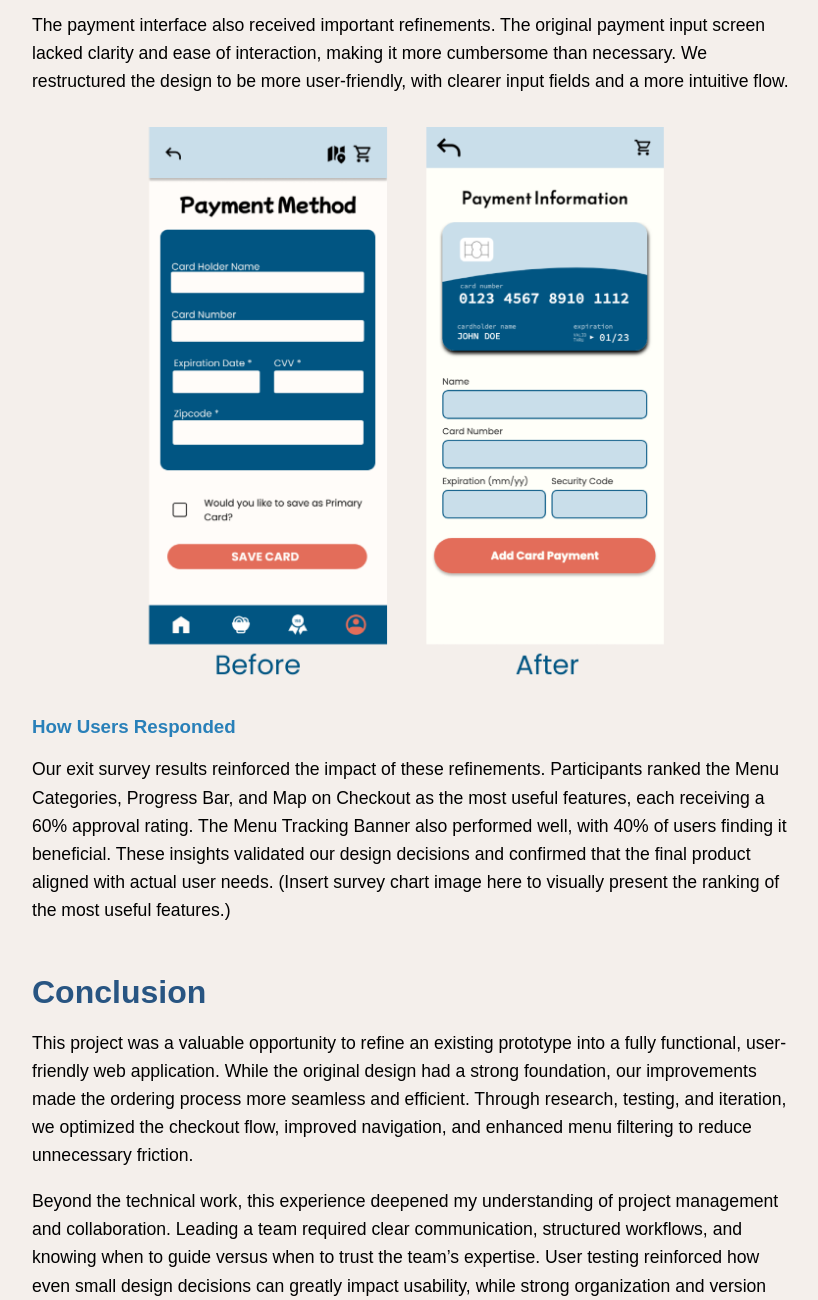
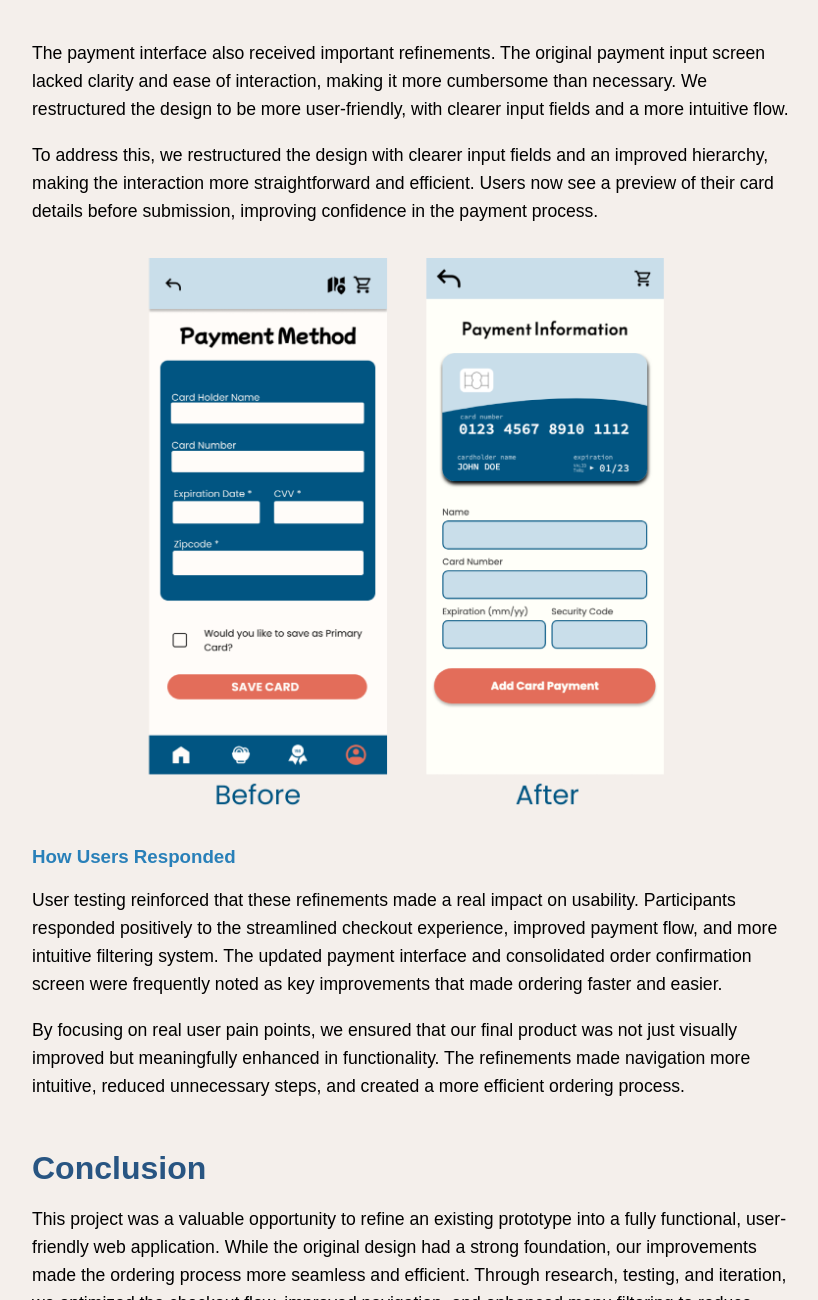
Before and after one commit to vzurui/idm216-casestudy, a plain HTML site: page index.html in a window 1280 px wide. Shown: the part 6656-7956 px from the top of the page, without its empty margins (368-1186 px from the left). Drawn offline with Linux system fonts and the light colour scheme.

Commit message:
Update index.html

```diff
--- a/index.html
+++ b/index.html
@@ -108,17 +108,18 @@
 					<p>We also reworked the order confirmation experience by combining all relevant details into a single screen. Previously, users had to navigate between multiple pages to find their order number, pickup details, and tracking information. By consolidating these elements, we improved clarity and accessibility, ensuring that users could quickly reference their order at a glance. </p>
 					<img class="solution-images" src="images/Order Confirmation Before & After.png">
 
-					<p>Another major refinement was the filter and menu improvements. The original filtering system was visually overwhelming and difficult to navigate, making it harder for users to customize their orders. We redesigned the layout to be more structured and intuitive, ensuring that dietary preferences, allergens, and protein options were clearly presented. </p>
+					<p>Another major refinement was the filter and menu improvements. The original filtering system was visually overwhelming and difficult to navigate, making it harder for users to customize their orders. Users struggled to quickly find dietary preferences, allergens, and protein options due to a cluttered layout. To fix this, we redesigned the filter UI with a clearer structure, improving visibility and usability.</p>
 
 						<img class="solution-images" src="images/Filters Before & After.png">
 
 					<p>The payment interface also received important refinements. The original payment input screen lacked clarity and ease of interaction, making it more cumbersome than necessary. We restructured the design to be more user-friendly, with clearer input fields and a more intuitive flow. </p>
+					<p>To address this, we restructured the design with clearer input fields and an improved hierarchy, making the interaction more straightforward and efficient. Users now see a preview of their card details before submission, improving confidence in the payment process.</p>
 					<img class="solution-images" src="images/Payment Method BEfore & After.png">
 
 				<h3>How Users Responded</h3>
-				<p>Our exit survey results reinforced the impact of these refinements. Participants ranked the Menu Categories, Progress Bar, and Map on Checkout as the most useful features, each receiving a 60% approval rating. The Menu Tracking Banner also performed well, with 40% of users finding it beneficial. These insights validated our design decisions and confirmed that the final product aligned with actual user needs.
+				<p>User testing reinforced that these refinements made a real impact on usability. Participants responded positively to the streamlined checkout experience, improved payment flow, and more intuitive filtering system. The updated payment interface and consolidated order confirmation screen were frequently noted as key improvements that made ordering faster and easier. </p>
 
-					(Insert survey chart image here to visually present the ranking of the most useful features.) </p>
+				<p>By focusing on real user pain points, we ensured that our final product was not just visually improved but meaningfully enhanced in functionality. The refinements made navigation more intuitive, reduced unnecessary steps, and created a more efficient ordering process.</p>
 			</article>
 
 			<article id="conclusion">
```
